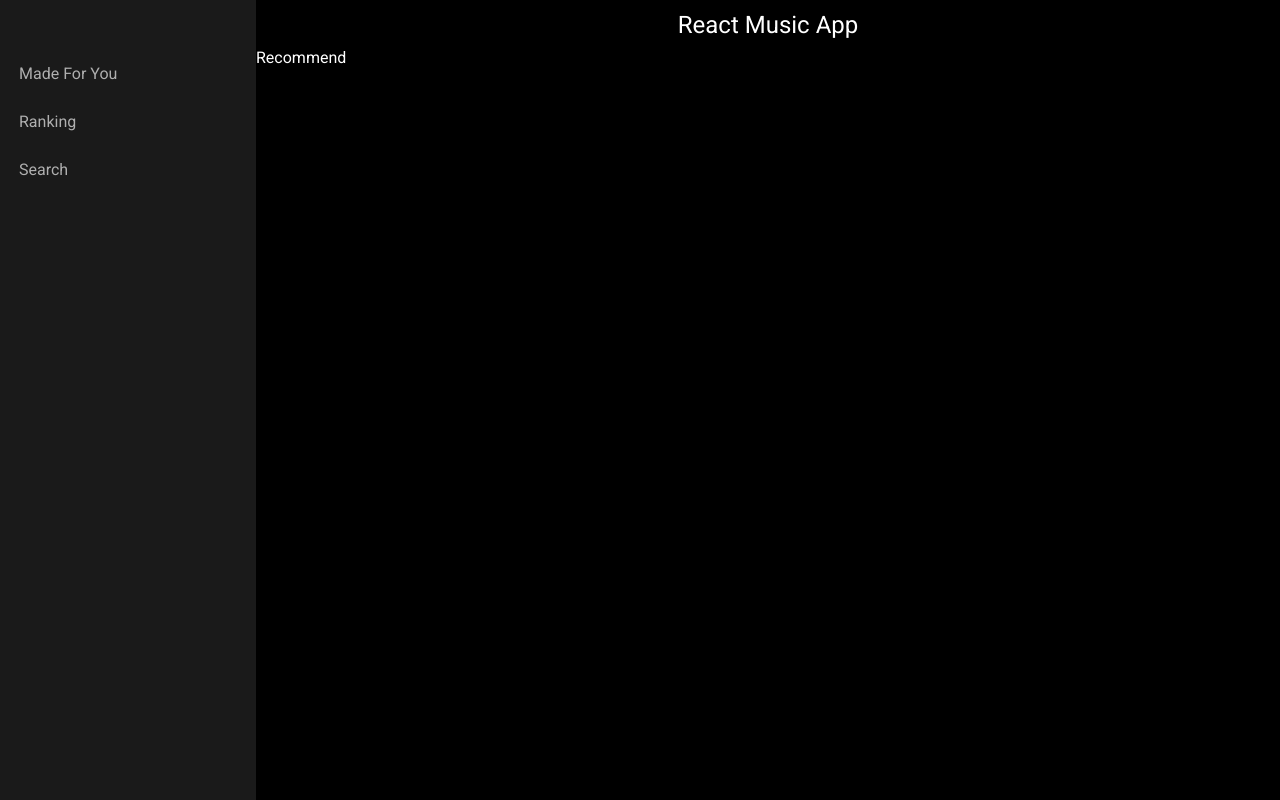
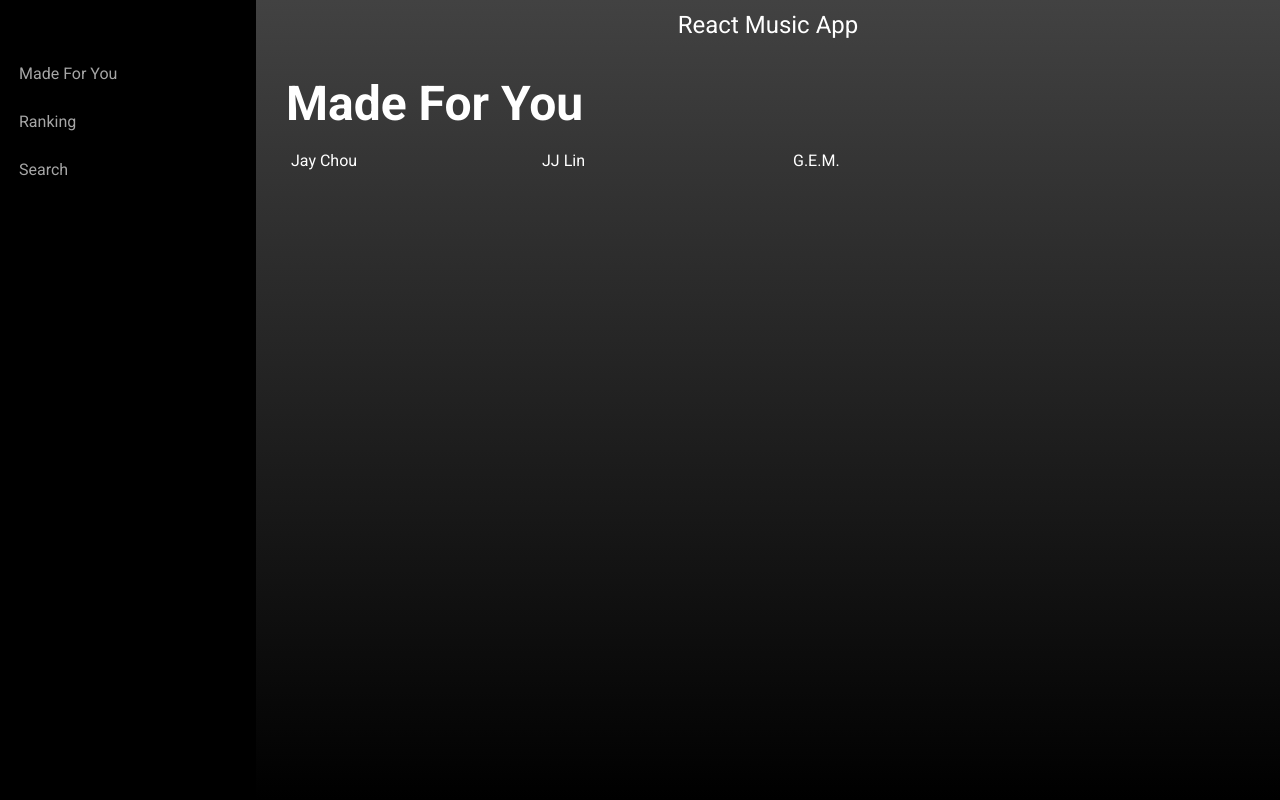
Before and after one commit to Jeremygarden/react-mucisbox, a React (Create React App) app: page / in a window 1280 px wide. Built offline with nearby package versions, Linux system fonts and the light colour scheme.

Commit message:
Adding new components

```diff
--- a/src/assets/scss/App.scss
+++ b/src/assets/scss/App.scss
@@ -2,3 +2,7 @@
 // Layout Style
 @import "./layout/header";
 @import "./layout/tab-nav";
+@import "./layout/panel";
+
+// Components Style
+//@import "./components/lists";
--- a/src/assets/scss/_setting.scss
+++ b/src/assets/scss/_setting.scss
@@ -4,6 +4,7 @@
 $black: #000000;
 $white: #ffffff;
 $light-gray: #919496;
+$dark-gray: #424242;
 $green: #1db954;
 $light-green: #1ed760;
 
@@ -22,7 +23,3 @@ body {
   overflow: hidden;
   width: 100%;
 }
-
-.music-panel {
-  width: 80%;
-}
--- /dev/null
+++ b/src/assets/scss/components/_lists.scss
@@ -0,0 +1,11 @@
+.list-wrapper {
+  display: flex;
+  flex-direction: row;
+  flex-wrap: wrap;
+  margin: 15px 0;
+}
+
+.list-item {
+  flex: 0 0 25%;
+  padding: 10px 5px;
+}
--- /dev/null
+++ b/src/assets/scss/layout/_panel.scss
@@ -0,0 +1,16 @@
+.music-panel {
+  background: linear-gradient(
+    0deg,
+    rgba($black, 1) 0%,
+    rgba($dark-gray, 1) 100%
+  );
+  width: 80%;
+}
+
+.panel {
+  padding: 30px;
+  &-title {
+    font-size: 3rem;
+    font-weight: bold;
+  }
+}
--- a/src/assets/scss/layout/_tab-nav.scss
+++ b/src/assets/scss/layout/_tab-nav.scss
@@ -1,5 +1,5 @@
 .tab-nav {
-  background-color: rgba($white, 0.1);
+  //background-color: rgba($white, 0.1);
   height: 100%;
   min-width: 220px;
   padding-top: 50px;
--- /dev/null
+++ b/src/common/loading/Loading.js
@@ -0,0 +1,20 @@
+import React, { Component } from "react";
+import loadingImg from "./loading.gif";
+import "../../assets/scss/components/_loading.scss";
+
+class Loading extends Component {
+  render() {
+    let displayStyle =
+      this.props.show === true ? { display: "" } : { display: "none" };
+    return (
+      <div className="app-loading" style={displayStyle}>
+        <div className="app-loading--wrapper">
+          <img src={loadingImg} width="20px" height="20px" alt="loading" />
+          <h3 className="loading-title">{this.props.title}</h3>
+        </div>
+      </div>
+    );
+  }
+}
+
+export default Loading;
--- a/src/components/ranking/Ranking.js
+++ b/src/components/ranking/Ranking.js
@@ -3,8 +3,8 @@ import React, { Component } from "react";
 class Ranking extends Component {
   render() {
     return (
-      <div className="app-ranking">
-        <h1>Ranking</h1>
+      <div className="panel app-ranking">
+        <h1 className="panel-title">Ranking</h1>
       </div>
     );
   }
--- a/src/components/recommend/Recommend.js
+++ b/src/components/recommend/Recommend.js
@@ -1,10 +1,29 @@
 import React, { Component } from "react";
+import RecommendItem from "./RecommendItem.js";
+//import Loading from "../../common/loading/Loading.js";
+import "../../assets/scss/components/_lists.scss";
+
+const recommend_music = [
+  { name: "Jay Chou" },
+  { name: "JJ Lin" },
+  { name: "G.E.M." }
+];
 
 class Recommend extends Component {
+  constructor(props) {
+    super(props);
+
+    this.state = {
+      loading: true
+    };
+  }
   render() {
     return (
-      <div className="app-recommend">
-        <h1>Recommend</h1>
+      <div className="panel app-recommend">
+        <h1 className="panel-title">Made For You</h1>
+        <ul className="list-wrapper">
+          {recommend_music.map(item => <RecommendItem name={item.name} />)}
+        </ul>
       </div>
     );
   }
--- /dev/null
+++ b/src/components/recommend/RecommendItem.js
@@ -0,0 +1,10 @@
+import React, { Component } from "react";
+
+class RecommendItem extends Component {
+  render() {
+    const { name } = this.props;
+    return <li className="list-item">{name}</li>;
+  }
+}
+
+export default RecommendItem;
--- a/src/components/search/Search.js
+++ b/src/components/search/Search.js
@@ -3,8 +3,8 @@ import React, { Component } from "react";
 class Search extends Component {
   render() {
     return (
-      <div className="app-search">
-        <h1>Search</h1>
+      <div className="panel app-search">
+        <h1 className="panel-title">Search</h1>
       </div>
     );
   }
```
Also changed, not shown: src/assets/scss/components/_loading.scss (added, +16 -0 lines), src/common/loading/loading.gif (added).
